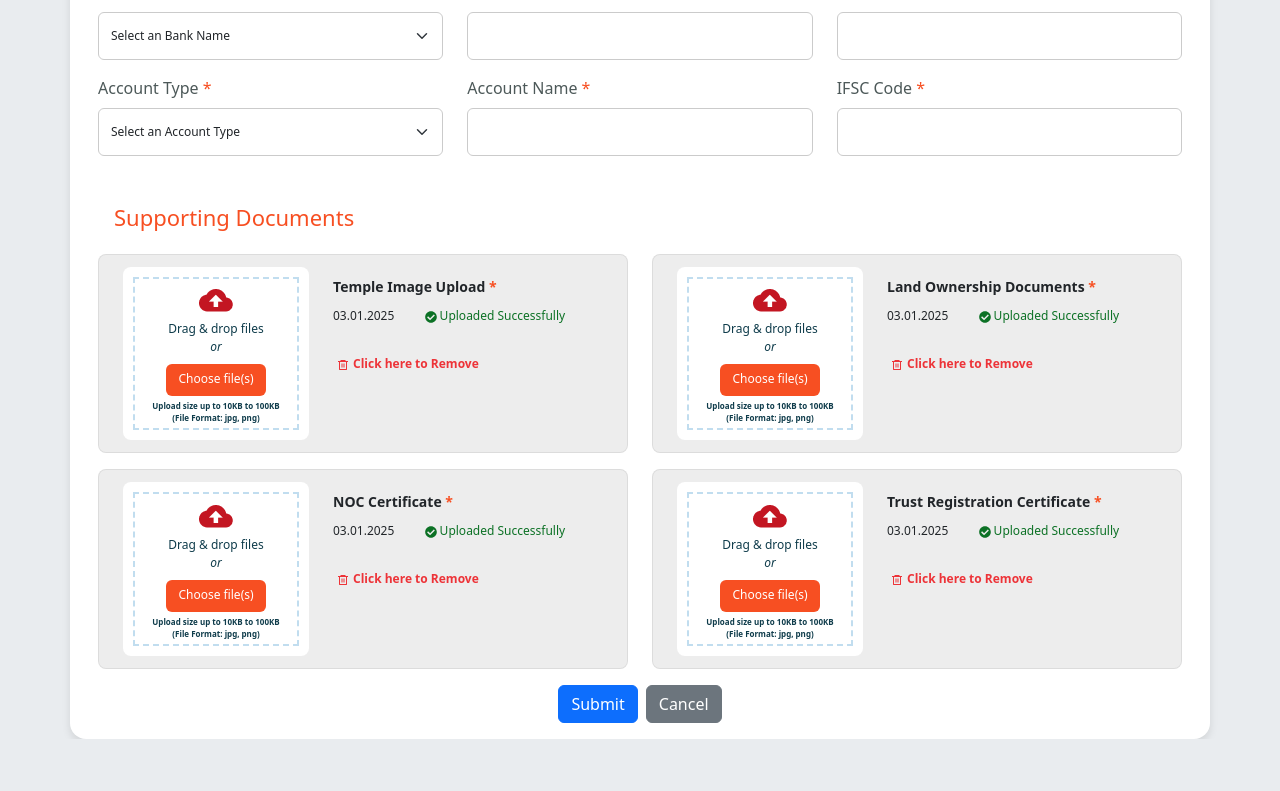
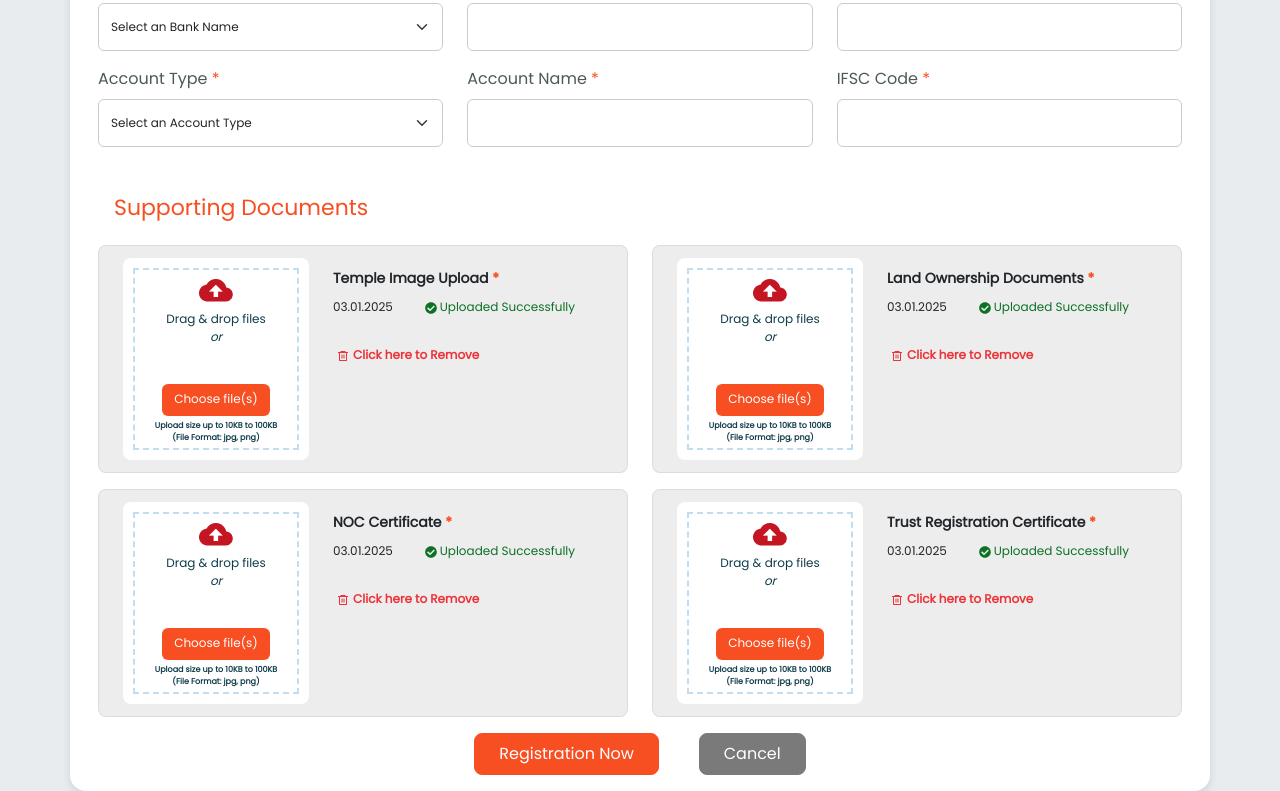
Before and after one commit to rajeshthap/UttarakhandTemple, a React (Create React App) app: page /TempleAuthority in a window 1280 px wide. Shown: the part 811-1602 px from the top of the page. Before the commit the page ends 1550 px from the top, so only its background shows below. Built offline with nearby package versions, Linux system fonts and the light colour scheme.

Commit message:
AuthorityRegistration done

```diff
--- a/src/App.js
+++ b/src/App.js
@@ -22,6 +22,7 @@ import {
 import Home from "./Pages/Home";
 import InfoBar from "./Component/Navigation/InfoBar";
 import TopNavBar from "./Component/Navigation/TopNavBar";
+import AuthorityLogin from "./Component/userregistration/AuthorityLogin";
 import NotFound from "./Component/notfound/NotFound";
 
 // Importing necessary components and pages
@@ -34,6 +35,7 @@ function App() {
       <Routes>
         <Route path="/" element={<Home />} />
         <Route path="/TempleAuthority" element={<TempleAuthority />} />
+        <Route path="/AuthorityLogin" element={<AuthorityLogin />} />
         <Route path="*" element={<NotFound />} />
       </Routes>
     </div>
--- a/src/Component/Navigation/InfoBar.js
+++ b/src/Component/Navigation/InfoBar.js
@@ -41,7 +41,7 @@ const InfoBar = () => {
                 </Dropdown.Toggle>
                 <Dropdown.Menu>
                   <Dropdown.Item href="#/action-1">Admin</Dropdown.Item>
-                  <Dropdown.Item href="#/action-2">
+                  <Dropdown.Item href="/AuthorityLogin">
                     Temple Authority
                   </Dropdown.Item>
                   <Dropdown.Item href="#/action-3">Pandit ji </Dropdown.Item>
--- a/src/Component/Navigation/TopNavBar.js
+++ b/src/Component/Navigation/TopNavBar.js
@@ -111,7 +111,7 @@ const TopNavBar = () => {
                     </NavDropdown.Item>
                   </NavDropdown>
                 </Nav>
-                <Form className="d-flex">
+                {/* <Form className="d-flex">
                   <div className="search">
                     <form id="searchFormTop" action="" method="get">
                       <input
@@ -128,14 +128,8 @@ const TopNavBar = () => {
                       </span>
                     </form>
                   </div>
-                  {/* <Form.Control
-                                        type="search"
-                                        placeholder="Search"
-                                        className="me-2"
-                                        aria-label="Search"
-                                    />
-                                    <Button variant="outline-success">Search</Button> */}
-                </Form>
+
+                </Form> */}
               </Navbar.Collapse>
             </Container>
           </Navbar>
--- /dev/null
+++ b/src/Component/userregistration/AuthorityLogin.js
@@ -0,0 +1,9 @@
+import React from 'react'
+
+function AuthorityLogin() {
+  return (
+    <div>AuthorityLogin</div>
+  )
+}
+
+export default AuthorityLogin
--- a/src/Component/userregistration/TempleAuthority.js
+++ b/src/Component/userregistration/TempleAuthority.js
@@ -358,7 +358,7 @@ function TempleAuthority() {
                 </div>
 
                 <Row>
-                  <Col lg={6} md={12} sm={12} className="temp-p-12">
+                  <Col lg={6} md={12} sm={12}>
                     <Row className="temp-stepform-box">
                       <Col lg={5} md={5} sm={5}>
                         <form>
@@ -379,7 +379,7 @@ function TempleAuthority() {
                               id="upload_image_logo"
                               data-post-name="image_logo"
                               data-post-url="https://someplace.com/image/uploads/logos/"
-                              class="position-absolute invisible"
+                              class=" invisible"
                               type="file"
                               multiple
                               accept="image/jpeg, image/png, image/svg+xml"
@@ -432,7 +432,7 @@ function TempleAuthority() {
                       </Col>
                     </Row>
                   </Col>
-                  <Col lg={6} md={12} sm={12} className="temp-p-12">
+                  <Col lg={6} md={12} sm={12}>
                     <Row className="temp-stepform-box">
                       <Col lg={5} md={5} sm={5}>
                         <form>
@@ -453,7 +453,7 @@ function TempleAuthority() {
                               id="upload_image_logo"
                               data-post-name="image_logo"
                               data-post-url="https://someplace.com/image/uploads/logos/"
-                              class="position-absolute invisible"
+                              class=" invisible"
                               type="file"
                               multiple
                               accept="image/jpeg, image/png, image/svg+xml"
@@ -506,7 +506,7 @@ function TempleAuthority() {
                       </Col>
                     </Row>
                   </Col>
-                  <Col lg={6} md={12} sm={12} className="temp-p-12">
+                  <Col lg={6} md={12} sm={12}>
                     <Row className="temp-stepform-box">
                       <Col lg={5} md={5} sm={5}>
                         <form>
@@ -527,7 +527,7 @@ function TempleAuthority() {
                               id="upload_image_logo"
                               data-post-name="image_logo"
                               data-post-url="https://someplace.com/image/uploads/logos/"
-                              class="position-absolute invisible"
+                              class="invisible"
                               type="file"
                               multiple
                               accept="image/jpeg, image/png, image/svg+xml"
@@ -580,7 +580,7 @@ function TempleAuthority() {
                       </Col>
                     </Row>
                   </Col>
-                  <Col lg={6} md={12} sm={12} className="temp-p-12">
+                  <Col lg={6} md={12} sm={12}>
                     <Row className="temp-stepform-box">
                       <Col lg={5} md={5} sm={5}>
                         <form>
@@ -601,7 +601,7 @@ function TempleAuthority() {
                               id="upload_image_logo"
                               data-post-name="image_logo"
                               data-post-url="https://someplace.com/image/uploads/logos/"
-                              class="position-absolute invisible"
+                              class=" invisible"
                               type="file"
                               multiple
                               accept="image/jpeg, image/png, image/svg+xml"
@@ -662,7 +662,7 @@ function TempleAuthority() {
                     className="temp-submit-btn"
                     type="submit"
                   >
-                    Submit
+                    Registration Now
                   </Button>
                   <Button
                     variant="secondary"
--- a/src/CustomCss/custom.css
+++ b/src/CustomCss/custom.css
@@ -1,10 +1,16 @@
 /* svg {
     fill: #0d77cb;
   } */
+
+:root {
+
+    --temp-font-family: 'Poppins';
+}
+
 body {
     background-color: #E9ECEF;
+    font-family: var(--temp-font-family);
 }
-
 :root {
     --temp-breakpoint-xs: 0;
     --temp-breakpoint-sm: 576px;
@@ -31,6 +37,7 @@ body {
     --temp-light-green: #0C7125;
     --temp-light-gray: #B8B8B840;
     --temp-red: #ED3338;
+    --temp-gray: #7B7A7A;
 
 
 
--- a/src/assets/CSS/TempleAuthority.css
+++ b/src/assets/CSS/TempleAuthority.css
@@ -102,5 +102,36 @@ span.temp-span-star {
     text-align: center;
 }
 .temp-submit-btn{
-    margin-right: var(--temp-space-200);
+    margin-right: var(--temp-space-1000);
+    background-color: var(--temp-org);
+    border: 1px var(--temp-org) solid;
+    border-radius: var(--temp-space-200);
+ font-size: var(--temp-space-400);
+ padding-left: var(--temp-space-600);
+ padding-right: var(--temp-space-600);
+ padding-top: var(--temp-space-200);
+ padding-bottom: var(--temp-space-200);
+
 }
+
+.temp-submit-btn:hover{
+    background-color: var(--temp-org) !important;
+       border: 1px var(--temp-org) solid;
+
+        border-radius: var(--temp-space-200);
+}
+.temp-cancle-btn{
+ background-color: var(--temp-gray);
+    border: 1px var(--temp-gray) solid;
+    border-radius: var(--temp-space-200);
+    font-size: var(--temp-space-400);
+     padding-left: var(--temp-space-600);
+ padding-right: var(--temp-space-600);
+ padding-top: var(--temp-space-200);
+ padding-bottom: var(--temp-space-200);
+}
+.temp-cancle-btn:hover{
+ background-color: var(--temp-gray) !important;
+    border: 1px var(--temp-gray) solid;
+     border-radius: var(--temp-space-200);
+}
```
